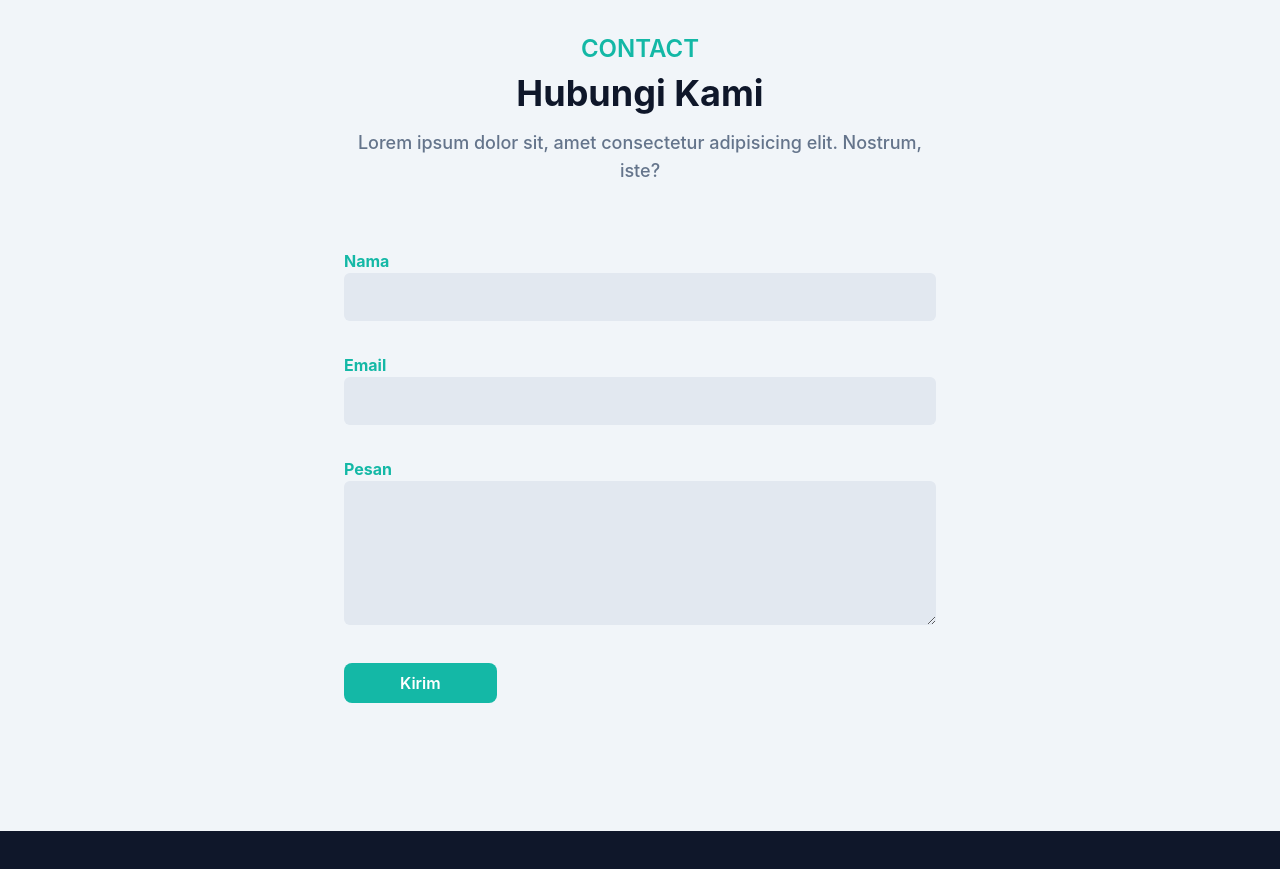
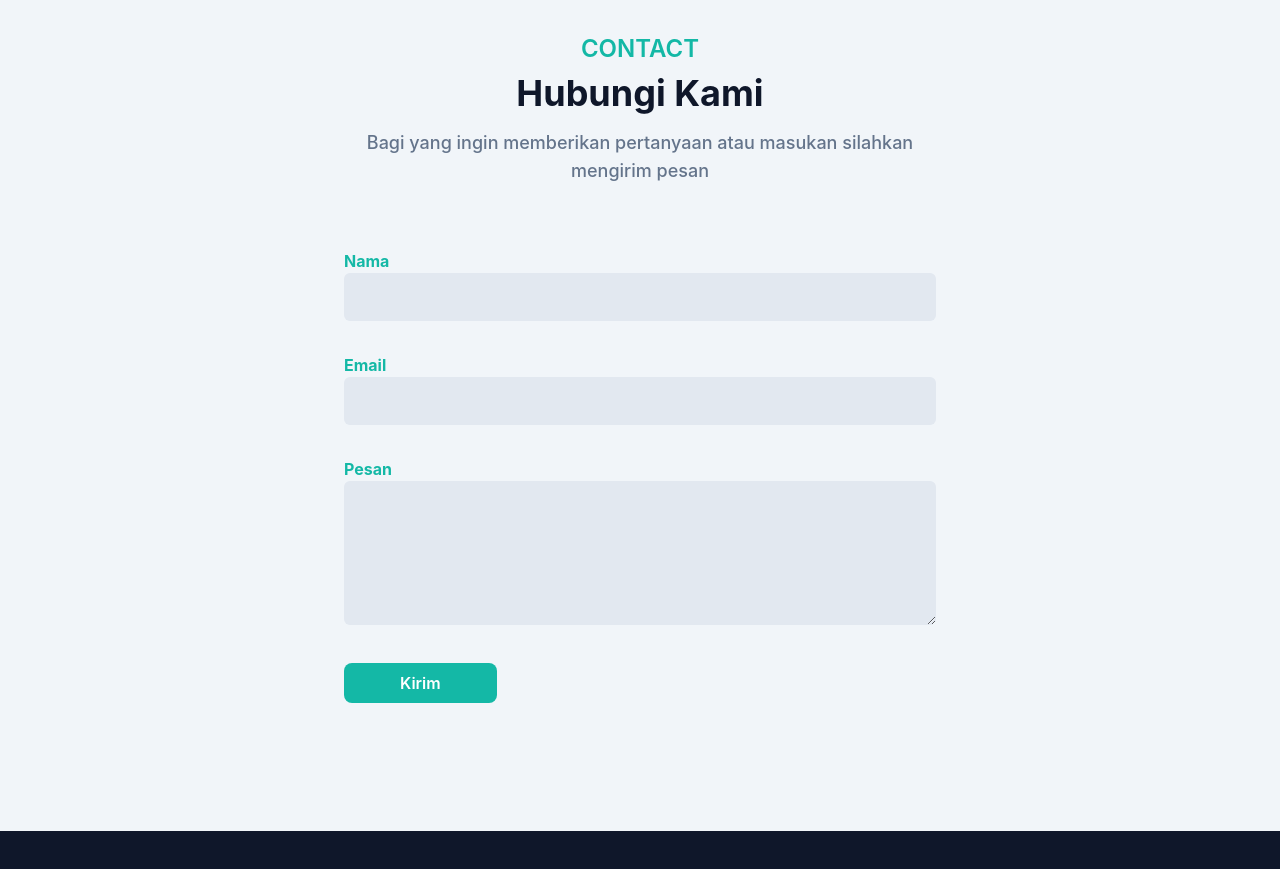
Before and after one commit to acimulyana/aku, a website: page index.html in a window 1280 px wide. Shown: the part 6360-7229 px from the top of the page. Drawn offline with nearby package versions, Linux system fonts and the light colour scheme.

Commit message:
mengubah judul pesan

```diff
--- a/index.html
+++ b/index.html
@@ -643,7 +643,7 @@
           <div class="max-w-xl mx-auto text-center mb-16">
             <h4 class="font-semibold uppercase text-2xl text-primary mb-2" data-aos="flip-left">Contact</h4>
             <h2 class="font-bold text-dark text-3xl mb-4 lg:text-4xl" data-aos="fade-down" data-aos-delay="300">Hubungi Kami</h2>
-            <p class="font-medium text-md text-secondary md:text-lg" data-aos="fade-down" data-aos-delay="400">Lorem ipsum dolor sit, amet consectetur adipisicing elit. Nostrum, iste?</p>
+            <p class="font-medium text-md text-secondary md:text-lg" data-aos="fade-down" data-aos-delay="400">Bagi yang ingin memberikan pertanyaan atau masukan silahkan mengirim pesan</p>
           </div>
         </div>
         <form name="my-contact">
```
